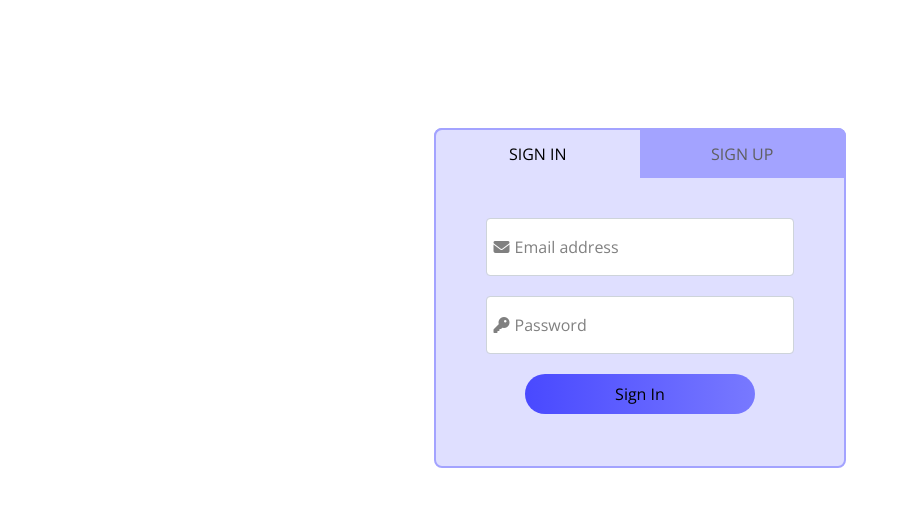
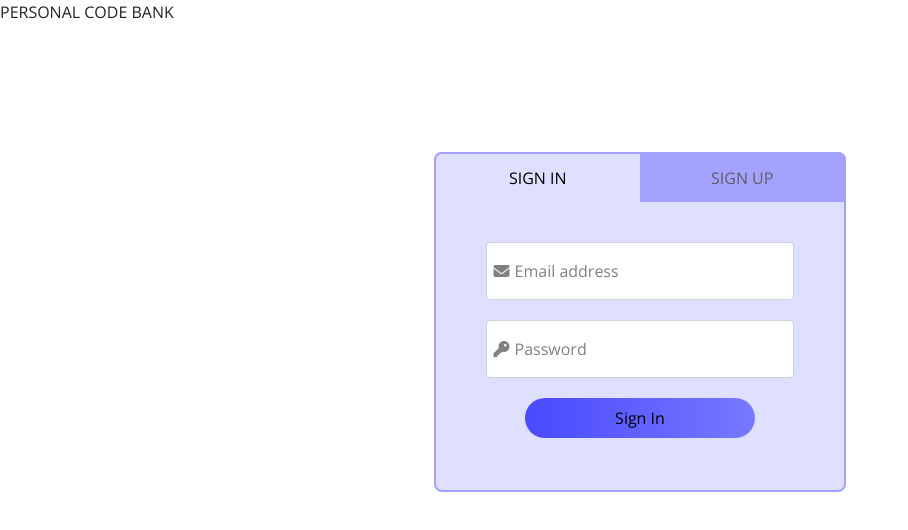
Before and after one commit to taskiranumut/personal-code-bank, a website built with webpack: page client/src/index.html in a window 1280 px wide. Shown: the whole page, without its empty margins (0-908 px from the left). Built offline with nearby package versions, Linux system fonts and the light colour scheme.

Commit message:
add title into index.html

```diff
--- a/client/src/index.html
+++ b/client/src/index.html
@@ -12,6 +12,9 @@
 
 <body>
     <div id="big-container">
+        <div class="title">
+            PERSONAL CODE BANK
+        </div>
         <div class="container login-register-container">
             <div class="col-5 sign-col-5">
                 <div class="row-custom">
```
